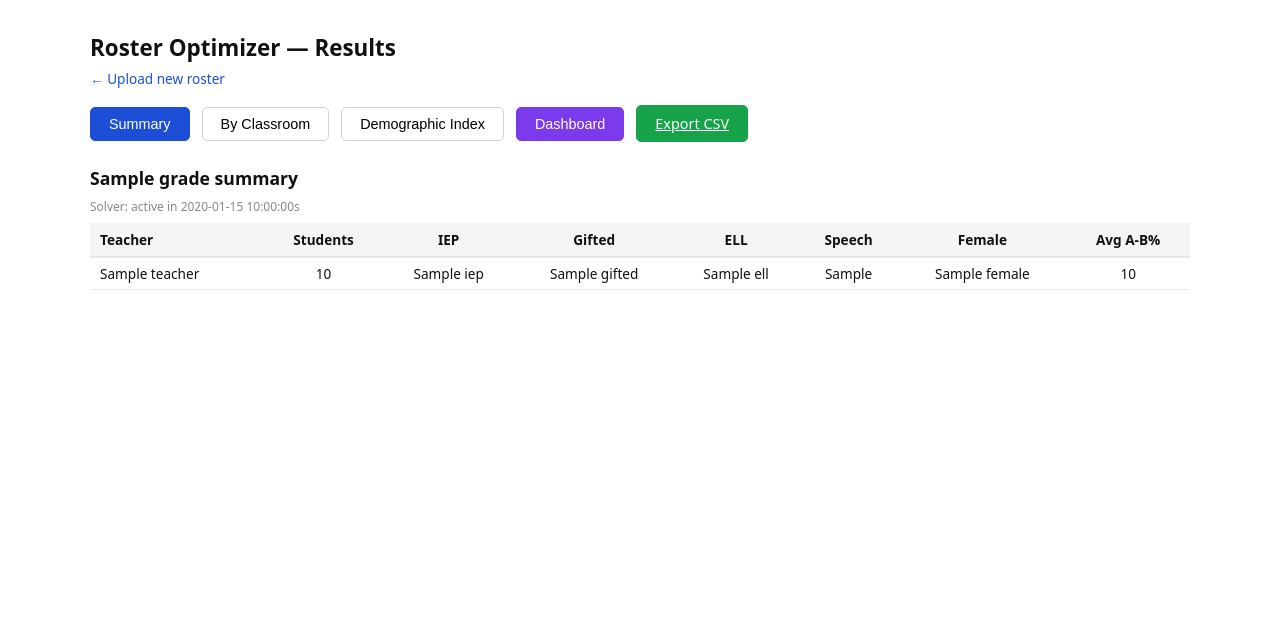
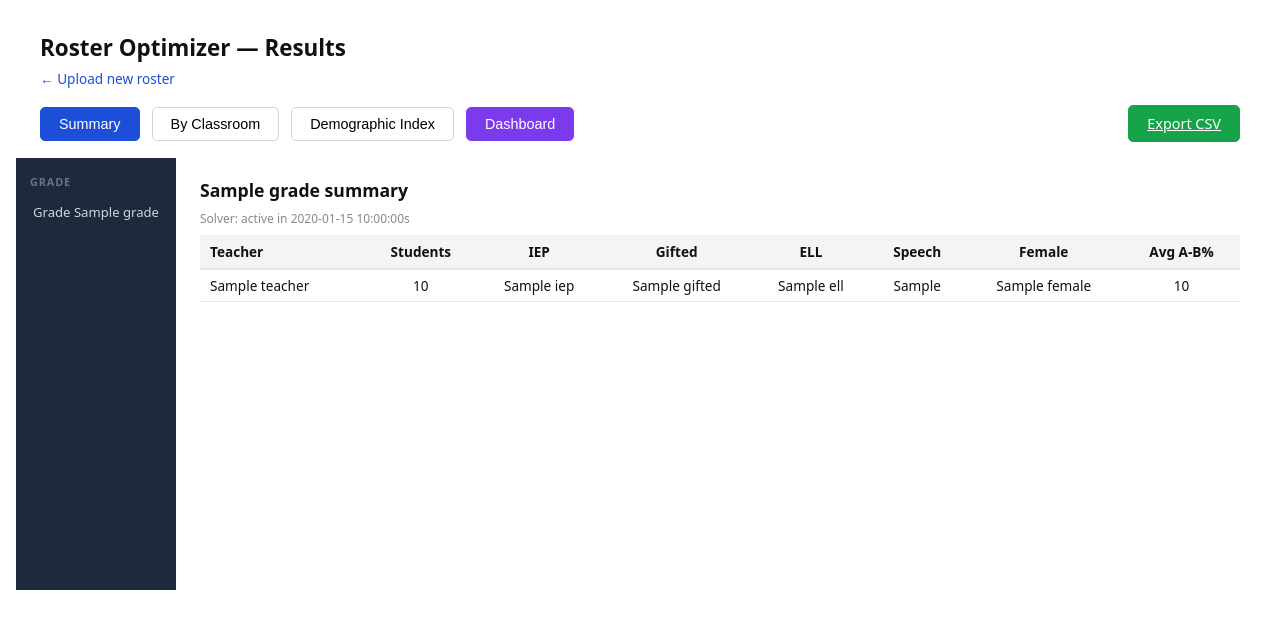
Before and after one commit to jerm71279/roll-call, a FastAPI app: template templates/results.html in a window 1280 px wide. Shown: the top 629 px of the page. Run offline with FastAPI, Linux system fonts and the light colour scheme; the template is opened without the code that fills it: most values are stand-ins (such as "Sample title", 1, 10 or a date in 2020); some libraries are stand-ins or nearby versions.

Commit message:
feat: persistent grade sidebar across all views + refresh-views after reassignment
- Left sidebar now always visible regardless of active module tab
- Grade nav in sidebar controls all four views (Summary, By Classroom, Demographic Index, Dashboard)
- Dashboard category nav (Overview/Gender/Demographics/Academic/Flags) appears in sidebar only when Dashboard is active
- Replaced dashGrade index with selectedGrade (actual grade number) for consistent state
- currentGrade() uses .find() instead of array index for correctness
- Added dirty flag + Refresh Views button: appears after any manual reassignment, reloads page so all views update
- Pass metrics_json in GET /results/{run_id} handler so direct URL access works

Co-Authored-By: Claude Sonnet 4.6 <noreply@anthropic.com>

```diff
--- a/app/main.py
+++ b/app/main.py
@@ -118,6 +118,7 @@ async def view_results(request: Request, run_id: str, view: str = "summary"):
         "report": run["report"],
         "view": view,
         "lock_edits": _LOCK_EDITS,
+        "metrics_json": _safe_json(run["report"]["metrics"]),
     })
 
 
--- a/templates/results.html
+++ b/templates/results.html
@@ -14,9 +14,9 @@
           integrity="sha384-l8f0VcPi/M1iHPv8egOnY/15TDwqgbOR1anMIJWvU6nLRgZVLTLSaNqi/TOoT5Fh"
           crossorigin="anonymous" defer></script>
   <style>
-    body { font-family: system-ui, sans-serif; max-width: 1100px; margin: 32px auto; padding: 0 24px; color: #111; }
+    body { font-family: system-ui, sans-serif; margin: 32px auto; padding: 0 24px; color: #111; max-width: 1200px; }
     h1 { font-size: 1.4rem; margin-bottom: 4px; }
-    .toolbar { display: flex; gap: 12px; align-items: center; margin-bottom: 24px; flex-wrap: wrap; }
+    .toolbar { display: flex; gap: 12px; align-items: center; margin-bottom: 16px; flex-wrap: wrap; }
     .btn { padding: 8px 18px; border-radius: 5px; border: 1px solid #d1d5db; background: #fff; cursor: pointer; font-size: 0.9rem; }
     .btn.active { background: #1d4ed8; color: #fff; border-color: #1d4ed8; }
     .btn-export { background: #16a34a; color: #fff; border-color: #16a34a; }
@@ -37,14 +37,15 @@
     .summary-table td:not(:first-child) { text-align: center; }
     .summary-table th:not(:first-child) { text-align: center; }
     a.back { color: #1d4ed8; text-decoration: none; font-size: 0.85rem; }
-    /* Dashboard styles */
-    .dash-layout { display: flex; gap: 0; margin: 0 -24px; }
-    .dash-sidebar { width: 160px; background: #1e293b; padding: 16px 0; flex-shrink: 0; }
-    .dash-label { color: #64748b; font-size: 0.68rem; font-weight: 700; text-transform: uppercase; letter-spacing: .08em; padding: 0 14px 6px; }
-    .dash-item { display: block; padding: 8px 14px; color: #cbd5e1; font-size: 0.82rem; cursor: pointer; border-left: 3px solid transparent; }
-    .dash-item:hover { background: #334155; color: #fff; }
-    .dash-item.active { background: #1d4ed8; color: #fff; border-left-color: #60a5fa; }
-    .dash-main { flex: 1; padding: 20px 24px; overflow-x: auto; }
+    /* Persistent sidebar layout */
+    .page-layout { display: flex; gap: 0; margin: 0 -24px; }
+    .sidebar { width: 160px; background: #1e293b; padding: 16px 0; flex-shrink: 0; min-height: 400px; }
+    .sidebar-label { color: #64748b; font-size: 0.68rem; font-weight: 700; text-transform: uppercase; letter-spacing: .08em; padding: 0 14px 6px; }
+    .sidebar-item { display: block; padding: 8px 14px; color: #cbd5e1; font-size: 0.82rem; cursor: pointer; border-left: 3px solid transparent; }
+    .sidebar-item:hover { background: #334155; color: #fff; }
+    .sidebar-item.active { background: #1d4ed8; color: #fff; border-left-color: #60a5fa; }
+    .main-content { flex: 1; padding: 20px 24px; overflow-x: auto; }
+    /* KPI / Chart styles */
     .kpi-row { display: flex; gap: 12px; flex-wrap: wrap; margin-bottom: 20px; }
     .kpi { background: #fff; border-radius: 8px; padding: 14px 18px; flex: 1; min-width: 100px; border: 1px solid #e2e8f0; }
     .kpi-val { font-size: 1.8rem; font-weight: 800; color: #1d4ed8; line-height: 1; }
@@ -62,24 +63,58 @@
     .p-purple { background:#f3e8ff;color:#6b21a8; }
   </style>
 </head>
-<body x-data="appState()" x-init="initDash()">
+<body x-data="appState()" x-init="initDash()" @roster-changed.document="dirty = true">
 
   <h1>Roster Optimizer — Results</h1>
   <a class="back" href="/">← Upload new roster</a>
 
+  {# Module toolbar #}
   <div class="toolbar" style="margin-top: 16px;">
     <button class="btn" :class="{ active: view === 'summary' }"     @click="view = 'summary'">Summary</button>
     <button class="btn" :class="{ active: view === 'detail' }"      @click="view = 'detail'">By Classroom</button>
     <button class="btn" :class="{ active: view === 'demographic' }" @click="view = 'demographic'">Demographic Index</button>
     <button class="btn" :class="{ active: view === 'dashboard' }"   @click="view='dashboard'; $nextTick(()=>renderCharts())"
             style="background:#7c3aed;color:#fff;border-color:#7c3aed;">Dashboard</button>
-    <a href="/results/{{ run_id }}/export" class="btn btn-export">Export CSV</a>
+    <a x-show="dirty" href="/results/{{ run_id }}"
+       class="btn" style="background:#dc2626;color:#fff;border-color:#dc2626;">&#8635; Refresh Views</a>
+    <a href="/results/{{ run_id }}/export" class="btn btn-export" style="margin-left:auto;">Export CSV</a>
   </div>
+
+  {# Persistent sidebar + content wrapper — spans all four modules #}
+  {% set all_grades = report.rows | map(attribute='grade') | unique | list | sort %}
+  <div class="page-layout">
+
+    {# Left sidebar — always visible regardless of active module #}
+    <nav class="sidebar">
+      <div class="sidebar-label">Grade</div>
+      {% for grade in all_grades %}
+      <div class="sidebar-item"
+           :class="{ active: selectedGrade === {{ grade }} }"
+           @click="selectedGrade = {{ grade }}; $nextTick(()=>renderCharts())">
+        {{ 'Kinder' if grade == 0 else 'Grade ' ~ grade }}
+      </div>
+      {% endfor %}
+
+      {# Category nav — only shown when Dashboard tab is active #}
+      <template x-if="view === 'dashboard'">
+        <div>
+          <div class="sidebar-label" style="margin-top:14px;">Category</div>
+          <div class="sidebar-item" :class="{ active: dashCat==='overview' }"  @click="dashCat='overview'">Overview</div>
+          <div class="sidebar-item" :class="{ active: dashCat==='gender' }"    @click="dashCat='gender';   $nextTick(()=>renderCharts())">Gender</div>
+          <div class="sidebar-item" :class="{ active: dashCat==='race' }"      @click="dashCat='race';     $nextTick(()=>renderCharts())">Demographics</div>
+          <div class="sidebar-item" :class="{ active: dashCat==='academic' }"  @click="dashCat='academic'; $nextTick(()=>renderCharts())">Academic</div>
+          <div class="sidebar-item" :class="{ active: dashCat==='flags' }"     @click="dashCat='flags';    $nextTick(()=>renderCharts())">Service Flags</div>
+        </div>
+      </template>
+    </nav>
+
+    {# Main content area #}
+    <div class="main-content">
 
       {# ── SUMMARY VIEW ─────────────────────────────── #}
       <div x-show="view === 'summary'">
         {% for grade_summary in report.summary %}
-    <div class="grade-block">
+        <div class="grade-block" x-show="selectedGrade === {{ grade_summary.grade }}">
           <div class="grade-label">{{ grade_summary.grade_label }}</div>
           <div class="solver-info">Solver: {{ grade_summary.solver_status }} in {{ grade_summary.solve_time }}s</div>
           <table class="summary-table">
@@ -108,25 +143,13 @@
         {% endfor %}
       </div>
 
-  {# ── DETAIL VIEW (by classroom) ───────────────── #}
+      {# ── BY CLASSROOM VIEW ────────────────────────── #}
       {% set detail_grades = report.rows | map(attribute='grade') | unique | list | sort %}
-  <div x-show="view === 'detail'" class="dash-layout" x-data="{ detailGrade: {{ detail_grades[0] if detail_grades else 0 }} }">
-
-    <nav class="dash-sidebar">
-      <div class="dash-label">Grade</div>
-      {% for grade in detail_grades %}
-      <div class="dash-item" :class="{ active: detailGrade === {{ grade }} }"
-           @click="detailGrade = {{ grade }}">
-        {{ 'Kinder' if grade == 0 else 'Grade ' ~ grade }}
-      </div>
-      {% endfor %}
-    </nav>
-
-    <div class="dash-main">
+      <div x-show="view === 'detail'">
         {% for grade in detail_grades %}
         {% set grade_rows = report.rows | selectattr('grade', 'eq', grade) | list %}
         {% set classrooms = grade_rows | map(attribute='classroom') | unique | list | sort %}
-      <div x-show="detailGrade === {{ grade }}">
+        <div x-show="selectedGrade === {{ grade }}">
           {% for c in classrooms %}
             {% set c_rows = grade_rows | selectattr('classroom', 'eq', c) | list | sort(attribute='last_name') %}
             {% set teacher = c_rows[0].teacher if c_rows else 'Class ' ~ c %}
@@ -197,13 +220,12 @@
           </thead>
           <tbody>
             {% for row in report.rows | sort(attribute='grade,classroom,last_name') %}
-        <tr
-          x-show="filterFlag === 'all'
-            || (filterFlag === 'iep' && {{ 'true' if row.iep else 'false' }})
-            || (filterFlag === 'gifted' && {{ 'true' if row.gifted else 'false' }})
-            || (filterFlag === 'ell' && {{ 'true' if row.ell else 'false' }})
-            || (filterFlag === 'speech_only' && {{ 'true' if row.speech_only else 'false' }})
-          ">
+            <tr x-show="selectedGrade === {{ row.grade }} && (filterFlag === 'all'
+                || (filterFlag === 'iep'        && {{ 'true' if row.iep else 'false' }})
+                || (filterFlag === 'gifted'     && {{ 'true' if row.gifted else 'false' }})
+                || (filterFlag === 'ell'        && {{ 'true' if row.ell else 'false' }})
+                || (filterFlag === 'speech_only'&& {{ 'true' if row.speech_only else 'false' }})
+              )">
               <td>{{ 'K' if row.grade == 0 else row.grade }}</td>
               <td>{{ row.classroom }}</td>
               <td>{{ row.teacher }}</td>
@@ -223,25 +245,12 @@
       </div>
 
       {# ── DASHBOARD VIEW ───────────────────────────── #}
-  <div x-show="view === 'dashboard'" class="dash-layout">
-    <nav class="dash-sidebar">
-      <div class="dash-label">Grade</div>
-      <template x-for="(g, i) in dashMetrics" :key="g.grade">
-        <div class="dash-item" :class="{ active: dashGrade === i }" @click="dashGrade=i; $nextTick(()=>renderCharts())" x-text="g.grade_label"></div>
-      </template>
-      <div class="dash-label" style="margin-top:14px;">Category</div>
-      <div class="dash-item" :class="{ active: dashCat==='overview' }"  @click="dashCat='overview'">Overview</div>
-      <div class="dash-item" :class="{ active: dashCat==='gender' }"    @click="dashCat='gender';   $nextTick(()=>renderCharts())">Gender</div>
-      <div class="dash-item" :class="{ active: dashCat==='race' }"      @click="dashCat='race';     $nextTick(()=>renderCharts())">Demographics</div>
-      <div class="dash-item" :class="{ active: dashCat==='academic' }"  @click="dashCat='academic'; $nextTick(()=>renderCharts())">Academic</div>
-      <div class="dash-item" :class="{ active: dashCat==='flags' }"     @click="dashCat='flags';    $nextTick(()=>renderCharts())">Service Flags</div>
-    </nav>
-
-    <div class="dash-main">
+      <div x-show="view === 'dashboard'">
         <template x-if="currentGrade()">
           <div>
             <div style="font-size:1.1rem;font-weight:700;margin-bottom:2px" x-text="currentGrade().grade_label"></div>
-          <div style="font-size:0.8rem;color:#64748b;margin-bottom:16px" x-text="currentGrade().classrooms.length + ' classrooms · ' + dashTotal() + ' students'"></div>
+            <div style="font-size:0.8rem;color:#64748b;margin-bottom:16px"
+                 x-text="currentGrade().classrooms.length + ' classrooms · ' + dashTotal() + ' students'"></div>
 
             <div class="kpi-row">
               <div class="kpi"><div class="kpi-val" x-text="dashTotal()"></div><div class="kpi-lbl">Students</div></div>
@@ -398,7 +415,9 @@
           </div>
         </template>
       </div>
-  </div>
+
+    </div>{# end .main-content #}
+  </div>{# end .page-layout #}
 
 <script>
 const METRICS = {{ metrics_json | safe }};
@@ -427,11 +446,14 @@ function appState() {
   return {
     view: '{{ view|default("summary") }}',
     dashMetrics: METRICS,
-    dashGrade: 0,
+    selectedGrade: METRICS[0]?.grade ?? 0,
     dashCat: 'overview',
+    dirty: false,
 
     initDash() {},
-    currentGrade() { return this.dashMetrics[this.dashGrade] || null; },
+    currentGrade() {
+      return this.dashMetrics.find(g => g.grade === this.selectedGrade) || null;
+    },
     dashTotal() { return this.currentGrade()?.classrooms.reduce((s,c) => s+c.total, 0) || 0; },
     dashFlag(f) { return this.currentGrade()?.classrooms.reduce((s,c) => s+(c.flags[f]||0), 0) || 0; },
     allRaces() {
@@ -442,7 +464,7 @@ function appState() {
     renderCharts() {
       const g = this.currentGrade();
       if (!g || this.dashCat === 'overview') return;
-      const gi = this.dashGrade;
+      const gi = this.selectedGrade;
       const cat = this.dashCat;
       g.classrooms.forEach((c, i) => {
         if (cat === 'gender') {
```
Also changed, not shown: other parts of templates/results.html (+25 -17 lines). Lines whose indentation alone changed are shown as unchanged.
